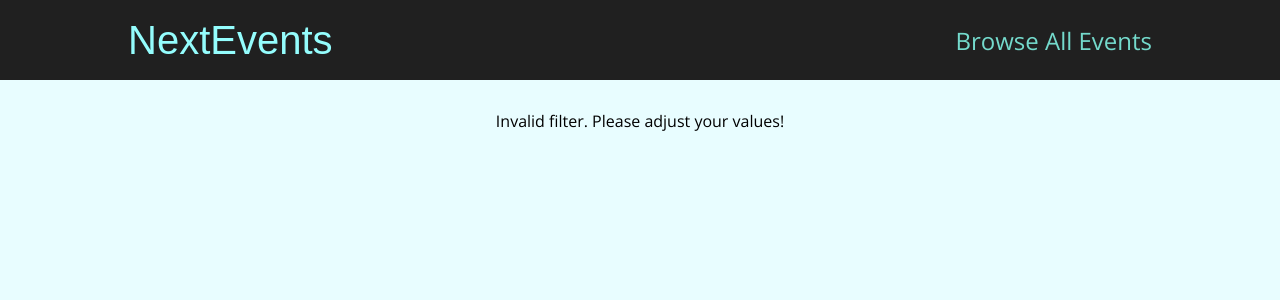
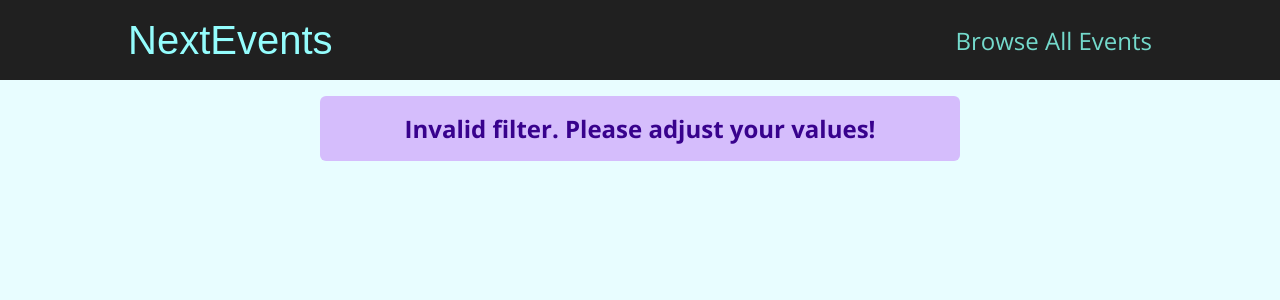
Before and after one commit to NikolayMurashkin/next-events-app, a Next.js app: page /events/e2 in a window 1280 px wide. Shown: the top 300 px of the page. Built offline with nearby package versions, Linux system fonts and the light colour scheme.

Commit message:
added error component

```diff
--- /dev/null
+++ b/components/events/error-alert.js
@@ -0,0 +1,5 @@
+import styles from './error-alert.module.css';
+
+export default function ErrorAlert({ children }) {
+	return <div className={styles.alert}>{children}</div>;
+}
--- /dev/null
+++ b/components/events/error-alert.module.css
@@ -0,0 +1,12 @@
+.alert {
+  margin: 1rem auto;
+  padding: 1rem 2rem;
+  width: 90%;
+  max-width: 40rem;
+  background-color: #d5bdfc;
+  color: #38028d;
+  font-weight: bold;
+  font-size: 1.5rem;
+  text-align: center;
+  border-radius: 6px;
+}
--- /dev/null
+++ b/components/events/results-title.js
@@ -0,0 +1,17 @@
+import Button from '../ui/button';
+import styles from './results-title.module.css';
+
+export default function ResultsTitle({ date }) {
+
+	const humanReadableDate = new Date(date).toLocaleDateString('en-US', {
+		month: 'long',
+		year: 'numeric',
+	});
+
+	return (
+		<section className={styles.title}>
+			<h1>Events in {humanReadableDate}</h1>
+			<Button link='/events'>Show all events</Button>
+		</section>
+	);
+}
--- /dev/null
+++ b/components/events/results-title.module.css
@@ -0,0 +1,10 @@
+.title {
+	margin: 2rem auto;
+	width: 90%;
+	max-width: 40rem;
+	text-align: center;
+	display: flex;
+	flex-direction: column;
+	align-items: center;
+	row-gap: 1rem;
+}
--- a/pages/events/[...slug].js
+++ b/pages/events/[...slug].js
@@ -2,6 +2,8 @@ import { useRouter } from 'next/router';
 
 import { getFilteredEvents } from '../../dummy-data';
 import EventList from '../../components/events/event-list';
+import ResultsTitle from '../../components/events/results-title';
+import ErrorAlert from '../../components/events/error-alert';
 
 export default function FilteredEventsPage() {
 	const router = useRouter();
@@ -20,7 +22,7 @@ export default function FilteredEventsPage() {
 		filteredData.length > 2
 	) {
 		return (
-			<p className='center'>Invalid filter. Please adjust your values!</p>
+			<ErrorAlert>Invalid filter. Please adjust your values!</ErrorAlert>
 		);
 	}
 
@@ -29,8 +31,15 @@ export default function FilteredEventsPage() {
 		month: filteredMonth,
 	});
 	if (!filteredEvents || filteredEvents.length === 0) {
-		return <p className='center'>No events found for the chosen filter!</p>;
+		return <ErrorAlert>No events found for the chosen filter!</ErrorAlert>;
 	}
 
-	return <EventList events={filteredEvents} />;
+	const date = new Date(filteredYear, filteredMonth - 1);
+
+	return (
+		<>
+			<ResultsTitle date={date} />
+			<EventList events={filteredEvents} />
+		</>
+	);
 }
```
